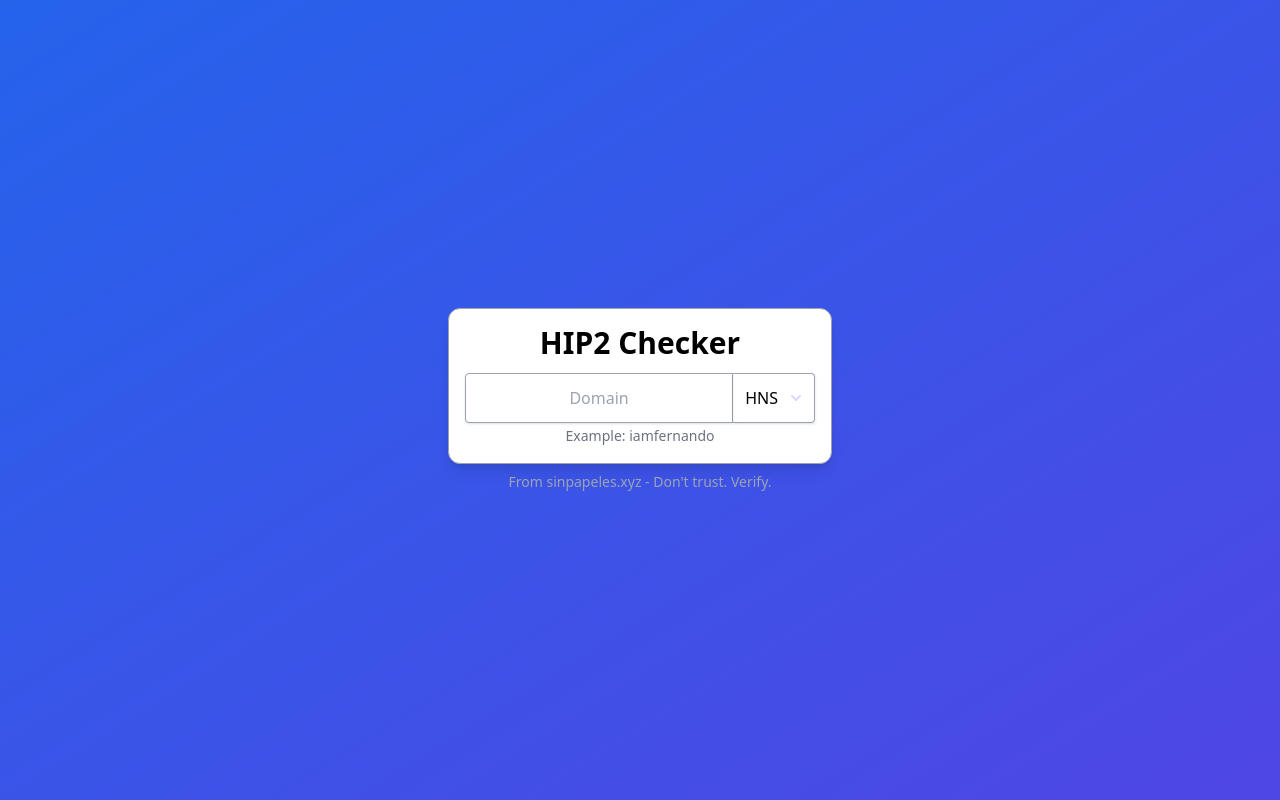
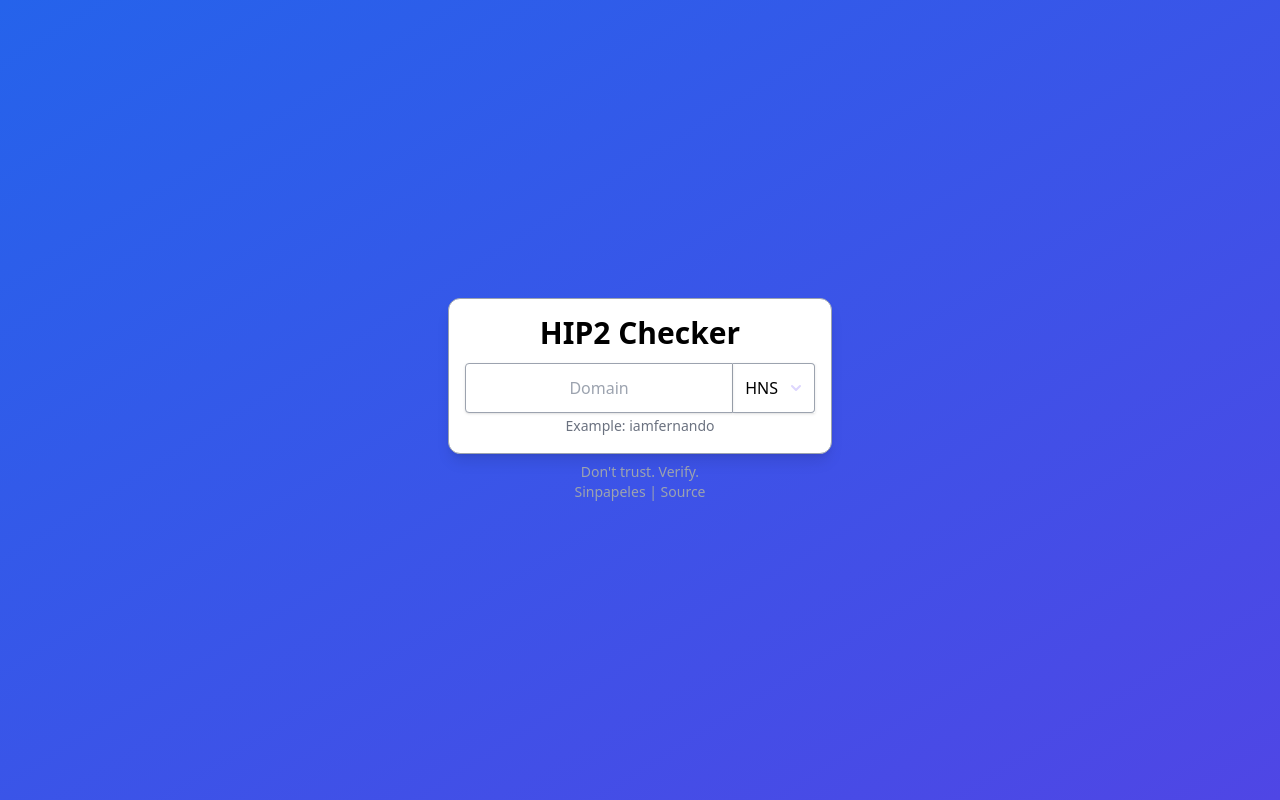
Before and after one commit to sinpapeles/hip2-checker, a React (Vite) app: page / in a window 1280 px wide. Built offline with nearby package versions, Linux system fonts and the light colour scheme.

Commit message:
chore: README and link to source

```diff
--- a/src/App.tsx
+++ b/src/App.tsx
@@ -62,9 +62,12 @@ function App() {
             )}
           </div>
         </div>
-        <span className="mt-2 text-sm text-gray-400">
-          From <a href="https://sinpapeles.xyz">sinpapeles.xyz</a> - Don't
-          trust. Verify.
+        <span className="mt-2 text-sm text-center text-gray-400 transition duration-200 hover:text-gray-200">
+          Don't trust. Verify.
+          <br />
+          <a href="https://sinpapeles.xyz">Sinpapeles</a>
+          {' | '}
+          <a href="https://github.com/sinpapeles/hip2-checker">Source</a>
         </span>
       </div>
     </>
```
Also changed, not shown: 1 other file (tests, documents, lock files or other folders).
